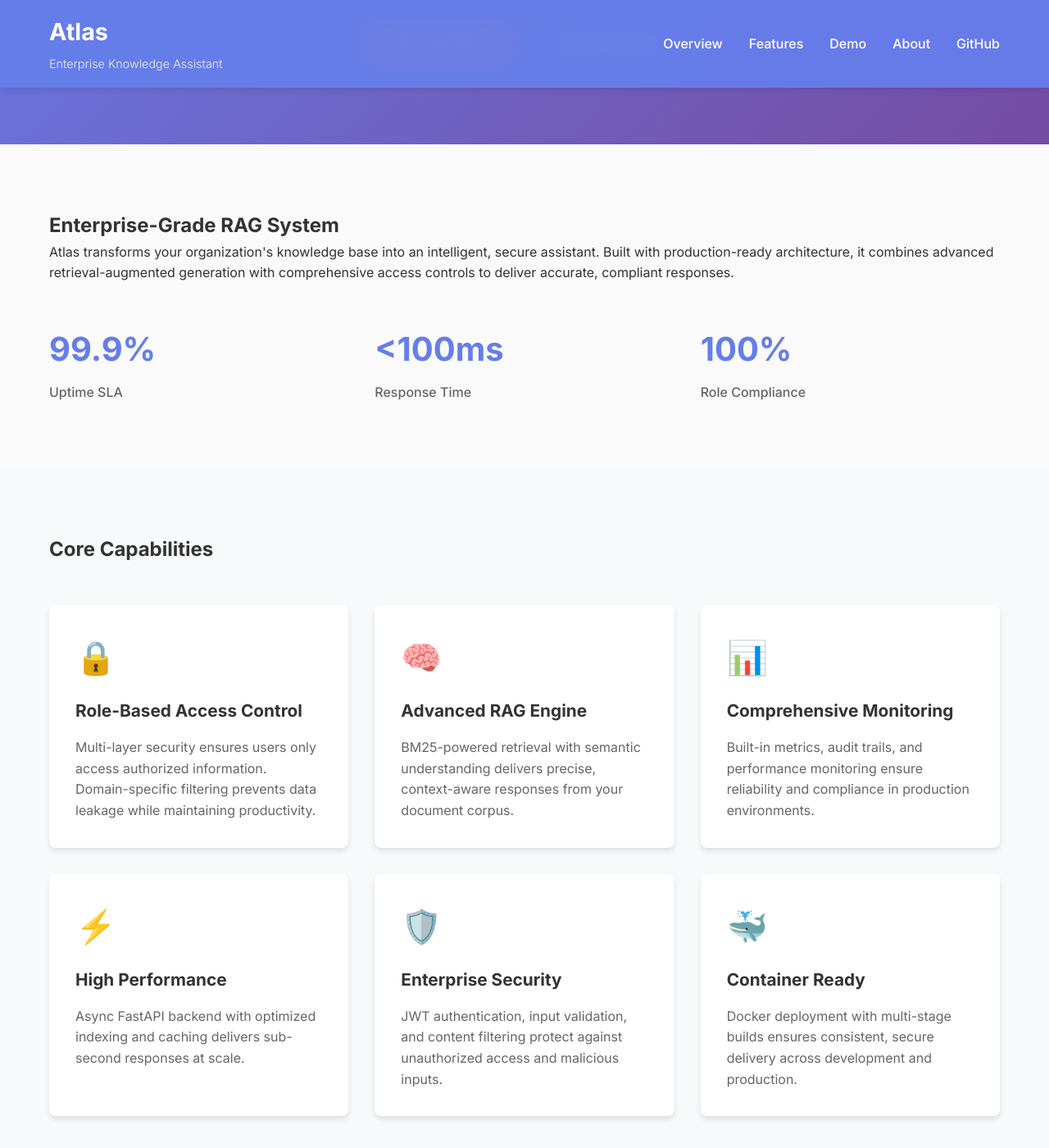
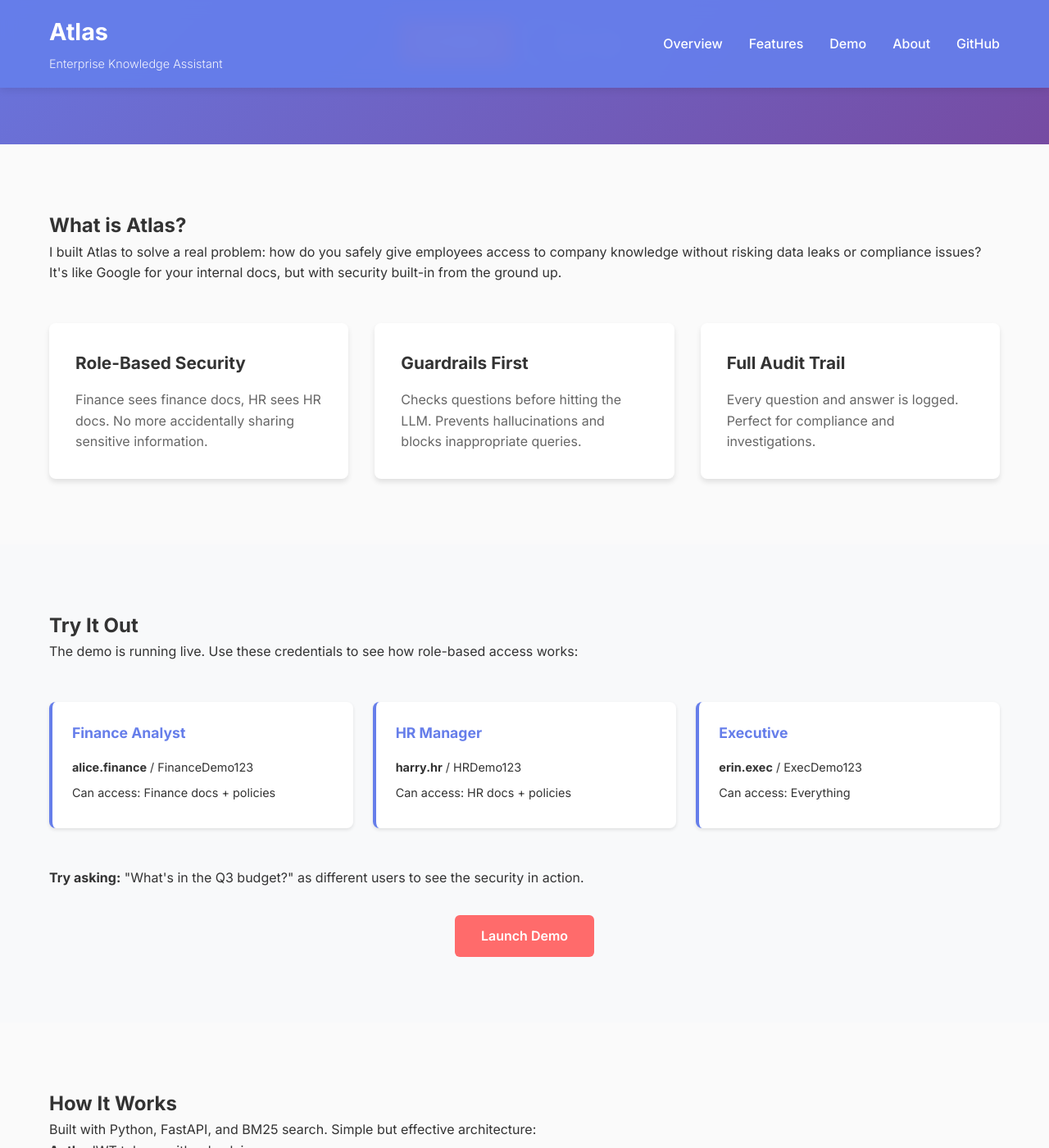
Before and after one commit to iamarifalam/RAG-with-RBAC, a Jekyll site: the page built from index.md, in a window 1280 px wide and 1400 px high, scrolled down 387 px. Shown: the whole window at 82% size. Built offline with Jekyll 4.4.1, drawn with Linux system fonts in a browser that asks for light colours; some of the changed text lies outside the part shown.

Commit message:
Revise Pages site: make it concise, human-written, less AI-generic

```diff
--- a/index.md
+++ b/index.md
@@ -6,133 +6,77 @@
 <div class="hero-section">
   <div class="container">
     <h1 class="hero-title">Atlas: Enterprise Knowledge Assistant</h1>
-    <p class="hero-subtitle">Secure, Intelligent Document Retrieval with Role-Based Access Control</p>
+    <p class="hero-subtitle">Secure RAG system with role-based access control for internal company docs</p>
     <div class="hero-buttons">
-      <a href="#demo" class="btn btn-primary">View Live Demo</a>
-      <a href="#features" class="btn btn-secondary">Explore Features</a>
+      <a href="#demo" class="btn btn-primary">Try Demo</a>
+      <a href="https://github.com/iamarifalam/RAG-with-RBAC" class="btn btn-secondary">View Code</a>
     </div>
   </div>
 </div>
 
 <section id="overview" class="section">
   <div class="container">
-    <h2>Enterprise-Grade RAG System</h2>
-    <p>Atlas transforms your organization's knowledge base into an intelligent, secure assistant. Built with production-ready architecture, it combines advanced retrieval-augmented generation with comprehensive access controls to deliver accurate, compliant responses.</p>
+    <h2>What is Atlas?</h2>
+    <p>I built Atlas to solve a real problem: how do you safely give employees access to company knowledge without risking data leaks or compliance issues? It's like Google for your internal docs, but with security built-in from the ground up.</p>
 
-    <div class="stats-grid">
-      <div class="stat">
-        <h3>99.9%</h3>
-        <p>Uptime SLA</p>
+    <div class="features-grid">
+      <div class="feature-card">
+        <h3>Role-Based Security</h3>
+        <p>Finance sees finance docs, HR sees HR docs. No more accidentally sharing sensitive information.</p>
       </div>
-      <div class="stat">
-        <h3>&lt;100ms</h3>
-        <p>Response Time</p>
+      <div class="feature-card">
+        <h3>Guardrails First</h3>
+        <p>Checks questions before hitting the LLM. Prevents hallucinations and blocks inappropriate queries.</p>
       </div>
-      <div class="stat">
-        <h3>100%</h3>
-        <p>Role Compliance</p>
+      <div class="feature-card">
+        <h3>Full Audit Trail</h3>
+        <p>Every question and answer is logged. Perfect for compliance and investigations.</p>
       </div>
     </div>
   </div>
 </section>
 
-<section id="features" class="section section-alt">
+<section id="demo" class="section section-alt">
   <div class="container">
-    <h2>Core Capabilities</h2>
-    <div class="features-grid">
-      <div class="feature-card">
-        <div class="feature-icon">🔒</div>
-        <h3>Role-Based Access Control</h3>
-        <p>Multi-layer security ensures users only access authorized information. Domain-specific filtering prevents data leakage while maintaining productivity.</p>
+    <h2>Try It Out</h2>
+    <p>The demo is running live. Use these credentials to see how role-based access works:</p>
+
+    <div class="demo-credentials">
+      <div class="credential-card">
+        <h4>Finance Analyst</h4>
+        <p><strong>alice.finance</strong> / FinanceDemo123</p>
+        <p>Can access: Finance docs + policies</p>
       </div>
-      <div class="feature-card">
-        <div class="feature-icon">🧠</div>
-        <h3>Advanced RAG Engine</h3>
-        <p>BM25-powered retrieval with semantic understanding delivers precise, context-aware responses from your document corpus.</p>
+      <div class="credential-card">
+        <h4>HR Manager</h4>
+        <p><strong>harry.hr</strong> / HRDemo123</p>
+        <p>Can access: HR docs + policies</p>
       </div>
-      <div class="feature-card">
-        <div class="feature-icon">📊</div>
-        <h3>Comprehensive Monitoring</h3>
-        <p>Built-in metrics, audit trails, and performance monitoring ensure reliability and compliance in production environments.</p>
+      <div class="credential-card">
+        <h4>Executive</h4>
+        <p><strong>erin.exec</strong> / ExecDemo123</p>
+        <p>Can access: Everything</p>
       </div>
-      <div class="feature-card">
-        <div class="feature-icon">⚡</div>
-        <h3>High Performance</h3>
-        <p>Async FastAPI backend with optimized indexing and caching delivers sub-second responses at scale.</p>
-      </div>
-      <div class="feature-card">
-        <div class="feature-icon">🛡️</div>
-        <h3>Enterprise Security</h3>
-        <p>JWT authentication, input validation, and content filtering protect against unauthorized access and malicious inputs.</p>
-      </div>
-      <div class="feature-card">
-        <div class="feature-icon">🐳</div>
-        <h3>Container Ready</h3>
-        <p>Docker deployment with multi-stage builds ensures consistent, secure delivery across development and production.</p>
-      </div>
+    </div>
+
+    <p><strong>Try asking:</strong> "What's in the Q3 budget?" as different users to see the security in action.</p>
+
+    <div class="demo-link">
+      <a href="https://atlas-demo.yourdomain.com" class="btn btn-primary">Launch Demo</a>
     </div>
   </div>
 </section>
 
-<section id="demo" class="section">
+<section id="tech" class="section">
   <div class="container">
-    <h2>Interactive Demo</h2>
-    <p>Experience Atlas in action with our live demonstration. Use the demo credentials below to explore role-based knowledge access:</p>
-
-    <div class="demo-credentials">
-      <div class="credential-card">
-        <h4>Finance Executive</h4>
-        <p><strong>Username:</strong> alice.finance</p>
-        <p><strong>Password:</strong> FinanceDemo123</p>
-        <p>Access: Financial documents and budgets</p>
-      </div>
-      <div class="credential-card">
-        <h4>HR Manager</h4>
-        <p><strong>Username:</strong> harry.hr</p>
-        <p><strong>Password:</strong> HRDemo123</p>
-        <p>Access: HR policies and payroll information</p>
-      </div>
-      <div class="credential-card">
-        <h4>Executive</h4>
-        <p><strong>Username:</strong> erin.exec</p>
-        <p><strong>Password:</strong> ExecDemo123</p>
-        <p>Access: All enterprise documents</p>
-      </div>
-    </div>
-
-    <div class="demo-link">
-      <a href="https://atlas-demo.yourdomain.com" class="btn btn-primary" target="_blank">Launch Live Demo</a>
-    </div>
+    <h2>How It Works</h2>
+    <p>Built with Python, FastAPI, and BM25 search. Simple but effective architecture:</p>
+    <ul>
+      <li><strong>Auth:</strong> JWT tokens with role claims</li>
+      <li><strong>Guardrails:</strong> Pre-LLM filtering for security</li>
+      <li><strong>Retrieval:</strong> BM25 keyword search over documents</li>
+      <li><strong>LLM:</strong> Pluggable backends (mock or OpenAI)</li>
+      <li><strong>Monitoring:</strong> Prometheus metrics and structured logs</li>
+    </ul>
   </div>
 </section>
-
-<section id="architecture" class="section section-alt">
-  <div class="container">
-    <h2>System Architecture</h2>
-    <div class="architecture-diagram">
-      <img src="assets/architecture-diagram.png" alt="Atlas System Architecture" style="max-width: 100%; height: auto;">
-    </div>
-    <p>Built with modern Python stack: FastAPI, Pydantic, BM25, JWT, and comprehensive testing suite.</p>
-  </div>
-</section>
-
-<section id="deployment" class="section">
-  <div class="container">
-    <h2>Production Deployment</h2>
-    <div class="deployment-options">
-      <div class="deploy-card">
-        <h3>Docker Container</h3>
-        <pre><code>docker-compose up -d</code></pre>
-        <p>Single-command deployment with all dependencies</p>
-      </div>
-      <div class="deploy-card">
-        <h3>Cloud Platforms</h3>
-        <p>Azure, AWS, GCP ready with infrastructure as code</p>
-      </div>
-      <div class="deploy-card">
-        <h3>On-Premises</h3>
-        <p>Secure deployment behind corporate firewalls</p>
-      </div>
-    </div>
-  </div>
-</section>
```
